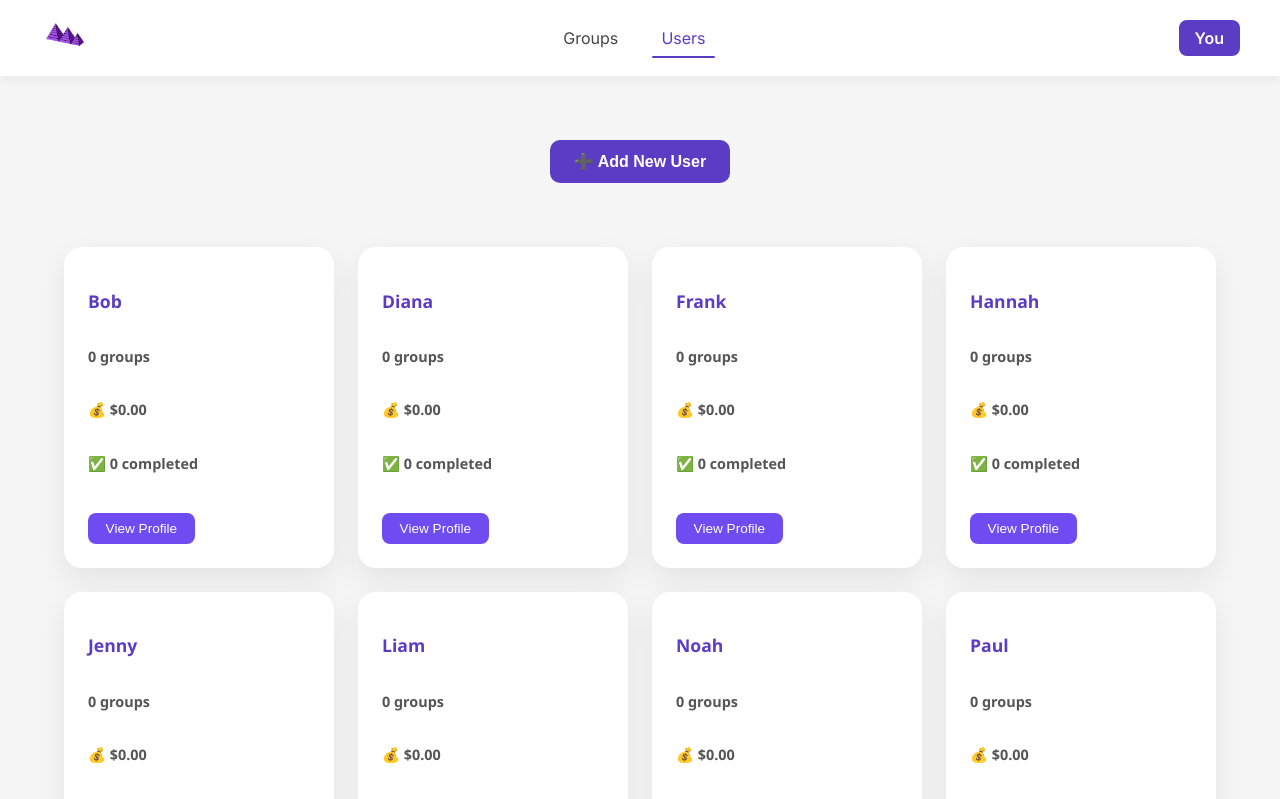
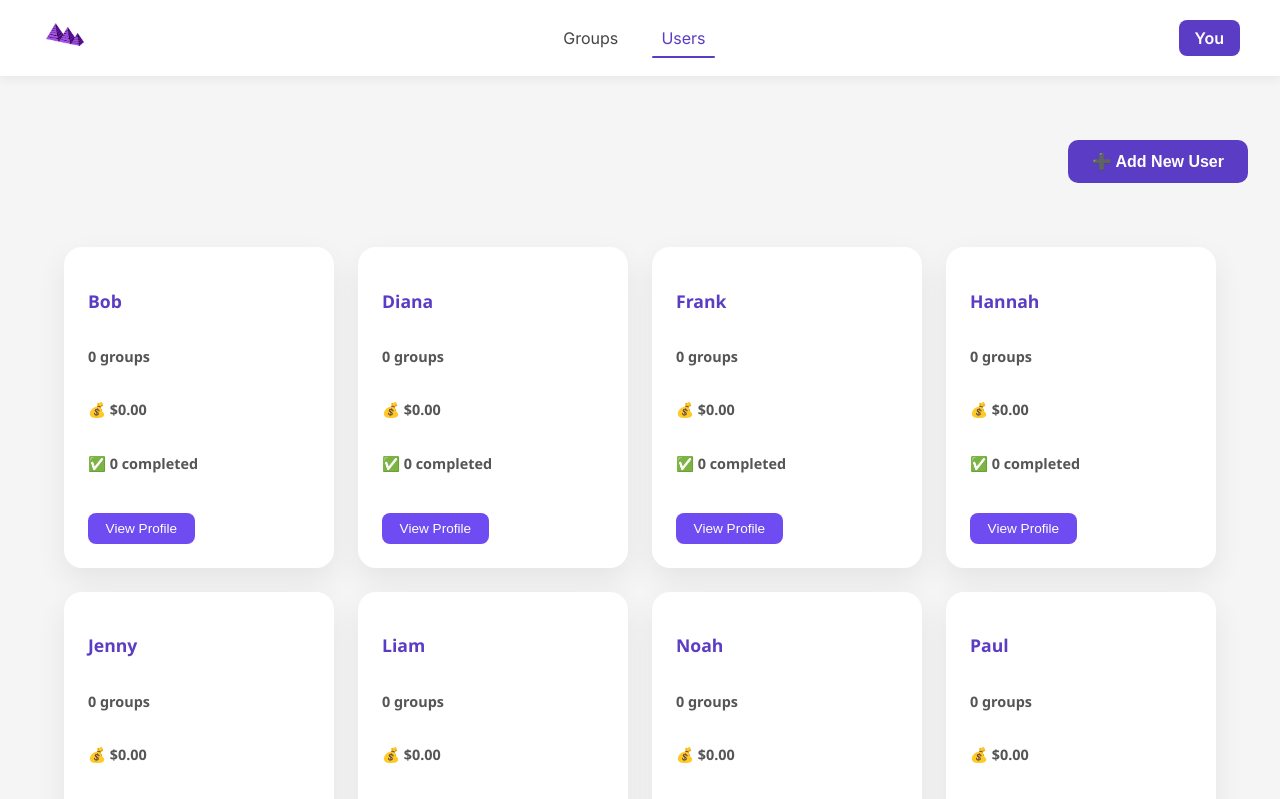
Before and after one commit to estelo2jz/cover-me, a React (Create React App) app: page /users in a window 1280 px wide. Shown: the top 799 px of the page. Built offline with nearby package versions, Linux system fonts and the light colour scheme.

Commit message:
fixed alingment issues with user and dashboard component

```diff
--- a/src/pages/Dashboard/Dashboard.scss
+++ b/src/pages/Dashboard/Dashboard.scss
@@ -150,7 +150,7 @@
 
 
 .dashboard {
-  padding: 2rem;
+  // padding: 2rem;
   max-width: 1200px;
   margin: auto;
   animation: fadeIn 0.6s ease-in;
@@ -165,7 +165,7 @@
     }
 
     .dashboard__create-btn {
-      background: linear-gradient(135deg, #5b3cc4, #9c6bff);
+      background-color: #5b3cc4;
       color: white;
       border: none;
       padding: 0.75rem 1.5rem;
--- a/src/pages/User/User.scss
+++ b/src/pages/User/User.scss
@@ -6,7 +6,7 @@ body {
 
 .dashboard__add-user-bar {
   display: flex;
-  justify-content: center;
+  justify-content: flex-end;
   margin: 2rem 0;
 
   .dashboard__add-user-btn {
```
